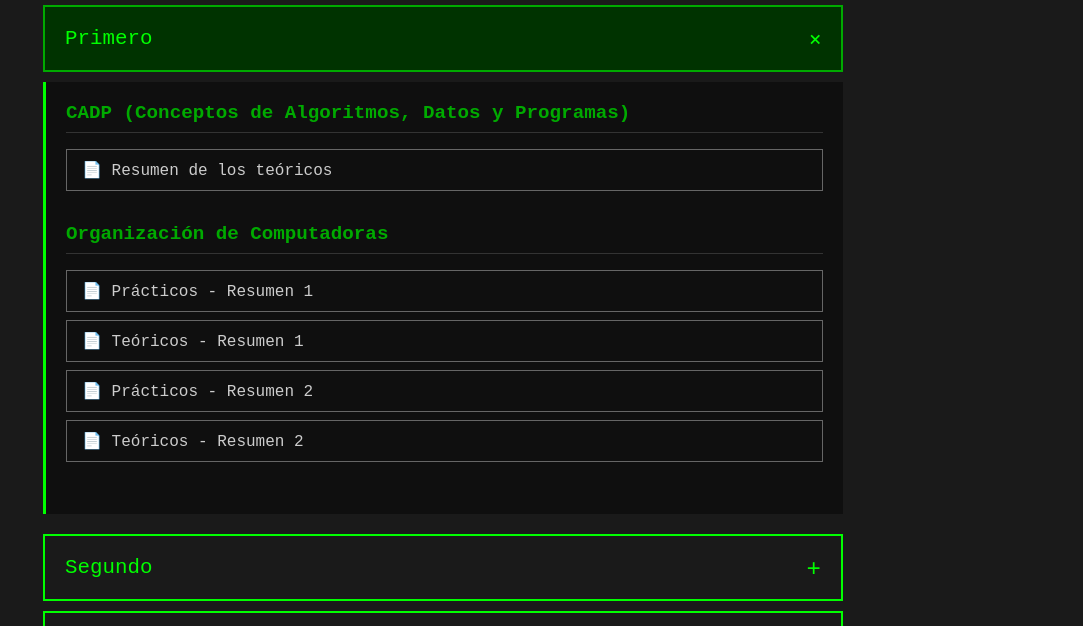
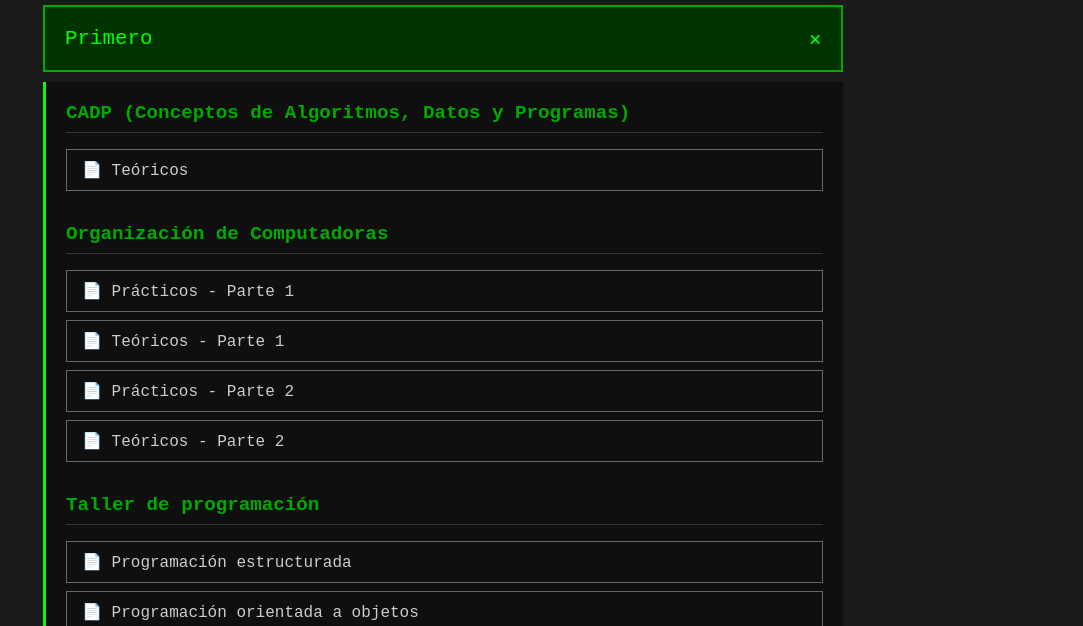
Before and after one commit to matias-f-g/muchocodigo, a plain HTML site: page facu/resumenes.html in a window 1280 px wide. Both pictures are taken after a click on the button "Primero". Shown: the part 174-800 px from the top of the page, without its empty margins (197-1280 px from the left). Drawn offline with Linux system fonts and the light colour scheme.

Commit message:
Se agregaron resúmenes y una peli

```diff
--- a/facu/resumenes.html
+++ b/facu/resumenes.html
@@ -21,23 +21,36 @@
             <div class="subject">
                 <h3>CADP (Conceptos de Algoritmos, Datos y Programas)</h3>
                 <a href="pdfs/1-cadp-resumen-teoricos.pdf" class="pdf-link" download>
-                    📄 Resumen de los teóricos
+                    📄 Teóricos
                 </a>
             </div>
 
             <div class="subject">
                 <h3>Organización de Computadoras</h3>
                 <a href="pdfs/1-organizacion-practicos-resumen1.pdf" class="pdf-link" download>
-                    📄 Prácticos - Resumen 1
+                    📄 Prácticos - Parte 1
                 </a>
                 <a href="pdfs/1-organizacion-teoricos-resumen1.pdf" class="pdf-link" download>
-                    📄 Teóricos - Resumen 1
+                    📄 Teóricos - Parte 1
                 </a>
                 <a href="pdfs/1-organizacion-practicos-resumen2.pdf" class="pdf-link" download>
-                    📄 Prácticos - Resumen 2
+                    📄 Prácticos - Parte 2
                 </a>
                 <a href="pdfs/1-organizacion-teoricos-resumen2.pdf" class="pdf-link" download>
-                    📄 Teóricos - Resumen 2
+                    📄 Teóricos - Parte 2
+                </a>
+            </div>
+
+            <div class="subject">
+                <h3>Taller de programación</h3>
+                <a href="pdfs/1-taller-r1.pdf" class="pdf-link" download>
+                    📄 Programación estructurada
+                </a>
+                <a href="pdfs/1-taller-r2.pdf" class="pdf-link" download>
+                    📄 Programación orientada a objetos
+                </a>
+                <a href="pdfs/1-taller-r3.pdf" class="pdf-link" download>
+                    📄 Programación concurrente
                 </a>
             </div>
         </div>
```
Also changed, not shown: hist/historia.html (+1 -0 lines), 3 other files.
